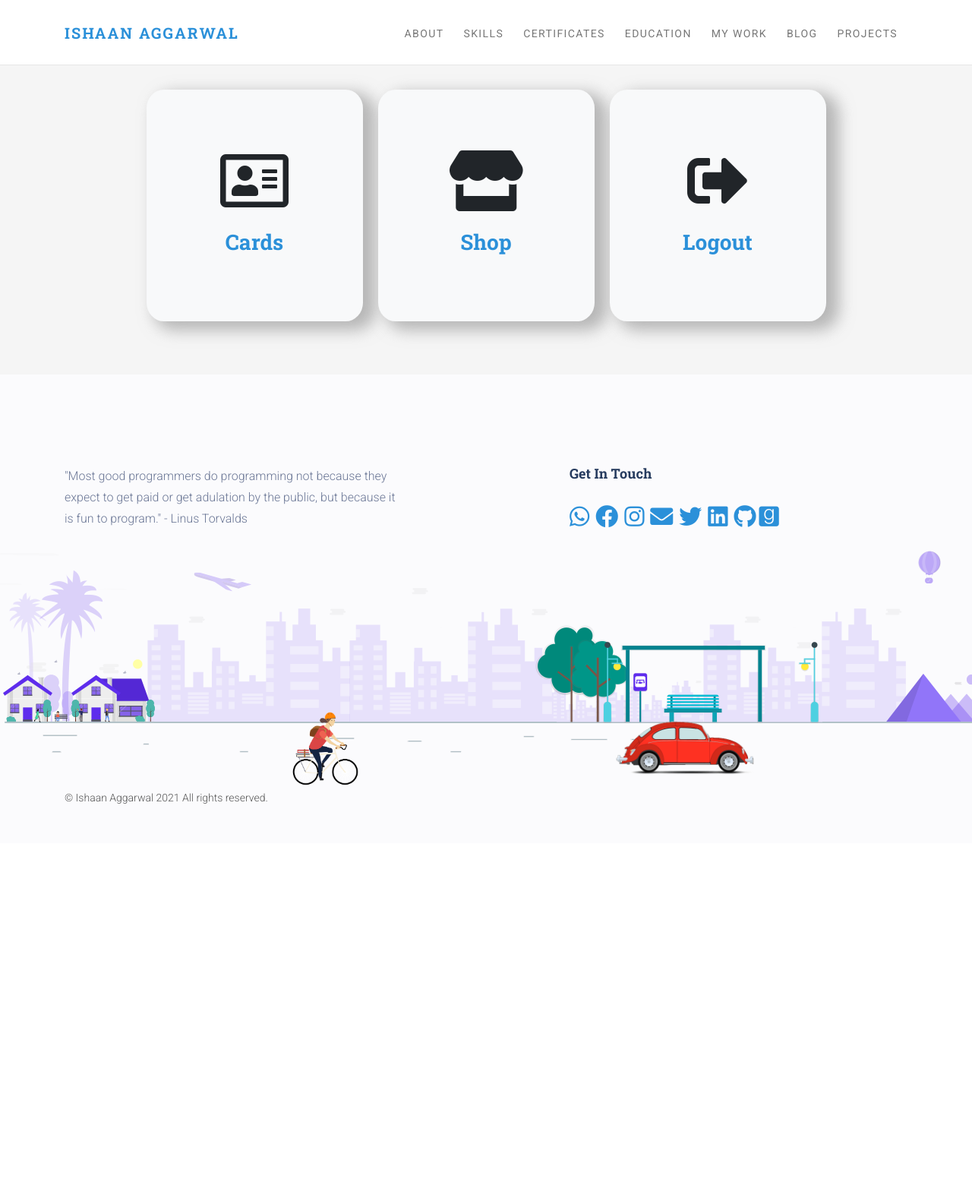
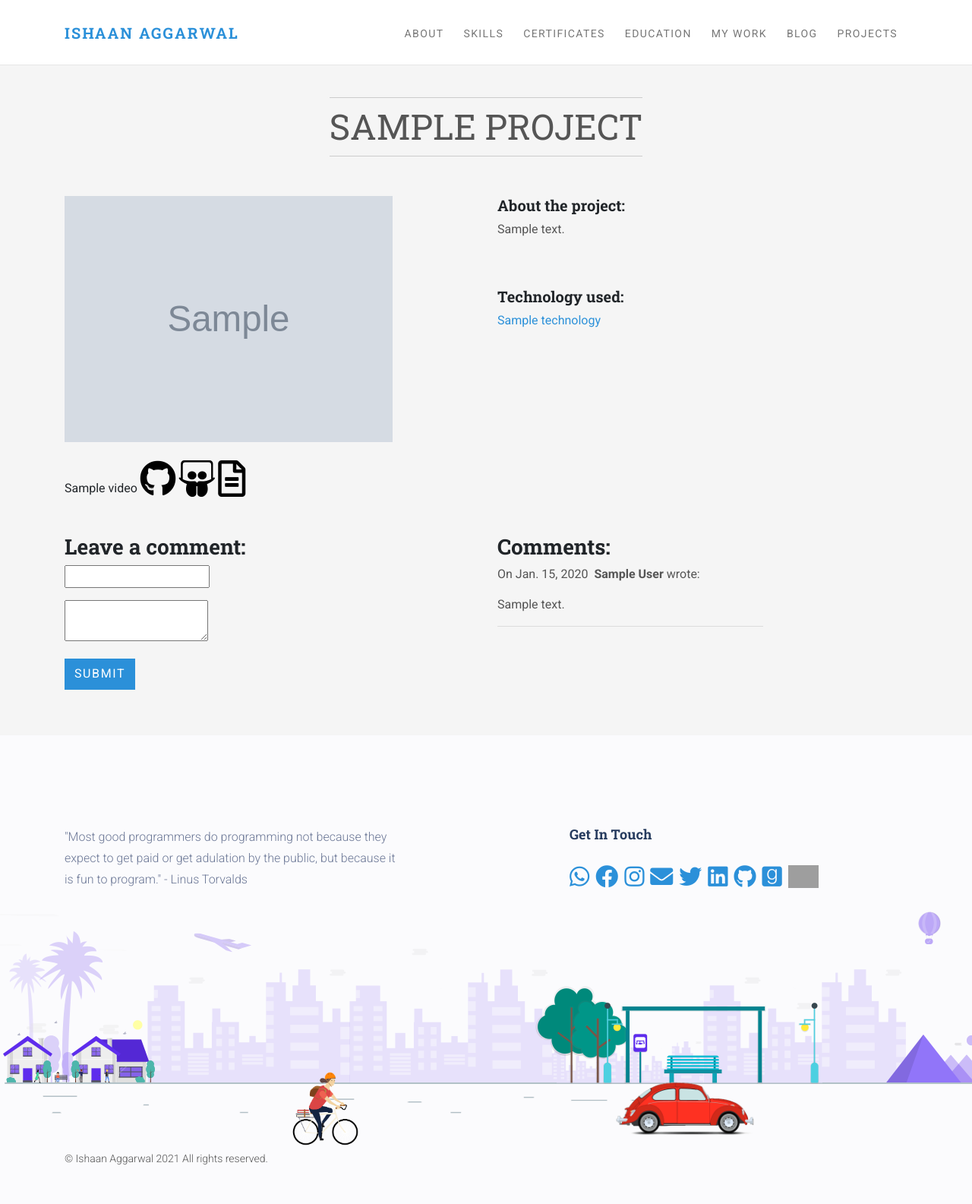
Before and after one commit to ishaan-566/portfolio, a Django app: template my_portfolio/myapp/templates/portfolio/project_detail.html in a window 1280 px wide. Shown: the whole page at 76% size. Before the commit the page ends 1058 px from the top, so only its background shows below. Run offline with Django 3.2, Linux system fonts and the light colour scheme; the template is opened without the code that fills it: most values are stand-ins (such as "Sample title", 1, 10 or a date in 2020); grey boxes marked "Sample" are stand-in pictures; form fields are guessed from the names that the template uses; some libraries are stand-ins or nearby versions; grey boxes are pictures that could not be loaded.

Commit message:
minor bug fix

```diff
--- a/my_portfolio/myapp/templates/portfolio/base.html
+++ b/my_portfolio/myapp/templates/portfolio/base.html
@@ -12,7 +12,6 @@
   <meta name="viewport" content="width=device-width, initial-scale=1">
   <meta name="robots" content="all,follow">
   <link rel="stylesheet" href="/media/project/CSS/base.css">
-  <!-- <link rel="stylesheet" href="/media/project/vendor/bootstrap/css/bootstrap.min.css"> -->
   <link rel="stylesheet" href="https://maxcdn.bootstrapcdn.com/bootstrap/4.0.0/css/bootstrap.min.css"
     integrity="sha384-Gn5384xqQ1aoWXA+058RXPxPg6fy4IWvTNh0E263XmFcJlSAwiGgFAW/dAiS6JXm" crossorigin="anonymous">
   <link rel="stylesheet" href="https://cdnjs.cloudflare.com/ajax/libs/font-awesome/5.15.3/css/all.min.css"
@@ -91,9 +90,12 @@
                 class="external wow fadeInUp" target="_blank"><i class="fab fa-linkedin"
                   style="font-size: 30px;"></i></a>&nbsp;
               <a href="https://github.com/ishaan-566" data-wow-delay="1.0s" class="external wow fadeInUp"
-                target="_blank"><i class="fab fa-github" style="font-size: 30px;"></i></a>
+                target="_blank"><i class="fab fa-github" style="font-size: 30px;"></i></a>&nbsp;
               <a href="https://www.goodreads.com/ishaanaggarwal" data-wow-delay="1.0s" class="external wow fadeInUp"
-                target="_blank"><i class="fab fa-goodreads" style="font-size: 30px;"></i></a>
+                target="_blank"><i class="fab fa-goodreads" style="font-size: 30px;"></i></a>&nbsp;
+              <a href="https://www.kooapp.com/profile/ishaan_aggarwal" data-wow-delay="1.0s" class="external wow fadeInUp"
+                target="_blank"><img src="https://drive.google.com/uc?export=view&id=1tmW5rolYfgETsYLn_pP76tb9Mj-xxazq"
+                  alt="koologo" style="height: 30px;transform: translateY(-7px);"></i></a>&nbsp;
             </div>
           </div>
 
--- a/my_portfolio/myapp/templates/portfolio/project_detail.html
+++ b/my_portfolio/myapp/templates/portfolio/project_detail.html
@@ -1,64 +1,69 @@
 {% extends "portfolio/base.html" %}
-{% block title %}Private Login{% endblock %}
-{% block styles %}
-<style>
-	.module-link{
-		color: #2b90d9;
-	}
-
-	.module-link:hover, .module-link:focus{
-		text-decoration: none;
-		color: #1c669c;
-	}
-	#module {
-		background-color: #f8f9fa;
-		border-radius: 8%;
-		padding: 7%;
-		margin: 10px;
-		box-sizing: border-box;
-		box-shadow: 13px 8px 20px 4px #88888891;
-		height: auto;
-	}
-</style>
-{% endblock styles %}
+{% load static %}
+{% block title %}{{ project.title|title }}{% endblock %}
 {% block body %}
 <section id="testimonials" class="testimonials-section bg-gray">
     <div class="container">
         <br><br>
-		<div class="row justify-content-center">
-			<div class="col-md-3" id="module">
-				<div style="text-align-last: center;">
-					<i class="far fa-address-card fa-5x"></i>
+        <header class="text-center mb-2">
+          <h2 class="title">{{ project.title | title }}</h2>
+        </header>
+        <div class="row">
+            <div class="col-md-6">
+                <img src="{{ project.image.url }}" alt="{{ project.title|title }}" width="80%">
                 <br><br>
-					<a class="module-link" href="cards"><h3>Cards</h3></a>
+				{% if project.video %}
+                    {{ project.video|safe }}
+                {% endif %}
+                {% if project.git %}
+                    <a href="{{ project.git }}" style="color:black" title="GitHub"><i class="fab fa-github fa-3x"></i></a>
+                {% endif %}
+                {% if project.slide %}
+                    <a href="{{ project.slide }}" style="color:black" title="SlideShare"><i class="fab fa-slideshare fa-3x"></i></a>
+                {% endif %}
+                {% if project.document %}
+                    <a href="{{ project.document }}" style="color:black" title="Document"><i class="far fa-file-alt fa-3x"></i></a>
+                {% endif %}
+            </div>
+            <div class="col-md-4">
+                <h5>About the project:</h5>
+                <p>{{ project.description|safe }}</p>
+                <br><br>
+                <h5>Technology used:</h5>
+                {% for technology in project.technology.all %}
+                    <a href="{% url 'project_tech' technology.name %}">
+                        {{ technology.name }}
+                    </a>&nbsp;
+                {% endfor %}
             </div>
         </div>
-            <div class="col-md-3" id="module">
-				<div style="text-align-last: center;">
-                    <i class="fas fa-store fa-5x"></i>
         <br><br>
-					<a class="module-link" href="shop"><h3>Shop</h3></a>
+        <div class="row">
+            <div class="col-md-6">
+                <h3>Leave a comment:</h3>
+                <form action="/project/project{{ project.pk }}" method="post">
+                    {% csrf_token %}
+                    <div class="form-group">
+                        {{ form.author }}
                     </div>
+                    <div class="form-group">
+                        {{ form.body }}
                     </div>
-            <div class="col-md-3" id="module">
-				<div style="text-align-last: center;">
-                    <i class="fas fa-sign-out-alt fa-5x"></i>
-					<br><br>
-					<a class="module-link" href="logout"><h3>Logout</h3></a>
+                    <button type="submit" class="btn btn-primary">Submit</button>
+                </form>
             </div>
+            <div class="col-md-4">
+                <h3>Comments:</h3>
+                {% for comment in comments %}
+                    <p>
+                        On {{comment.created_on.date }}&nbsp;
+                        <b>{{ comment.author|title }}</b> wrote:
+                    </p>
+                    <p>{{ comment.body }}</p>
+                    <hr>
+                {% endfor %}
             </div>
         </div>
     </div>
 </section>
 {% endblock %}
-{% block scripts %}
-<script>
-	function showPwd() {
-		var pwd = document.getElementById("password");
-		if (pwd.type === "password")
-			pwd.type = "text";
-		else
-			pwd.type = "password";
-	}
-</script>
-{% endblock scripts %}
```
Also changed, not shown: my_portfolio/private/templates/private/shop.html (+5 -2 lines), my_portfolio/private/views.py (+19 -13 lines), my_portfolio/db.sqlite3. Lines whose indentation alone changed are shown as unchanged.
